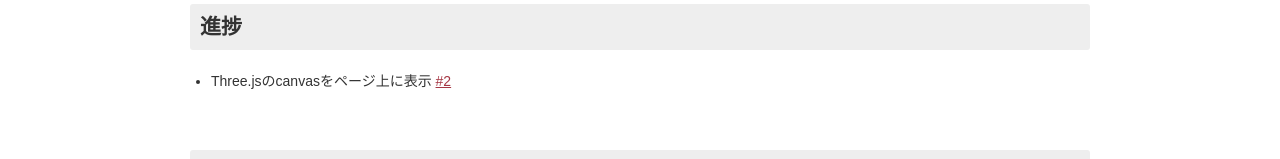
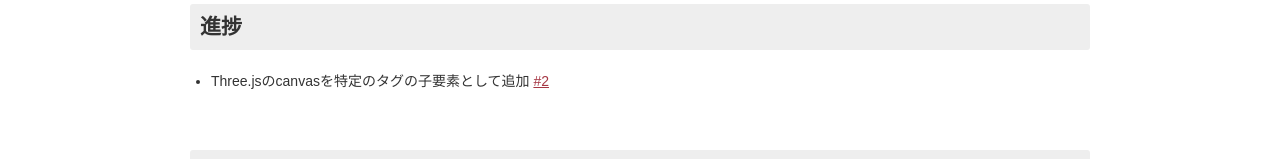
Before and after one commit to ryo-i/next-three-js-test, a Next.js app: page /about in a window 1280 px wide. Shown: the part 327-486 px from the top of the page. Built offline with nearby package versions, Linux system fonts and the light colour scheme.

Commit message:
jsのcanvasを特定のタグの子要素として追加 #2

```diff
--- a/pages/about.tsx
+++ b/pages/about.tsx
@@ -58,7 +58,7 @@ function About() {
             <section>
                 <h2>進捗</h2>
                 <ul>
-                    <li>Three.jsのcanvasをページ上に表示 <a href="https://github.com/ryo-i/next-app-started/issues/2">#2</a></li>
+                    <li>Three.jsのcanvasを特定のタグの子要素として追加 <a href="https://github.com/ryo-i/next-app-started/issues/2">#2</a></li>
                 </ul>
             </section>
             <section>
```
Also changed, not shown: components/Inner.tsx (+5 -4 lines), 1 other file (tests, documents, lock files or other folders).
